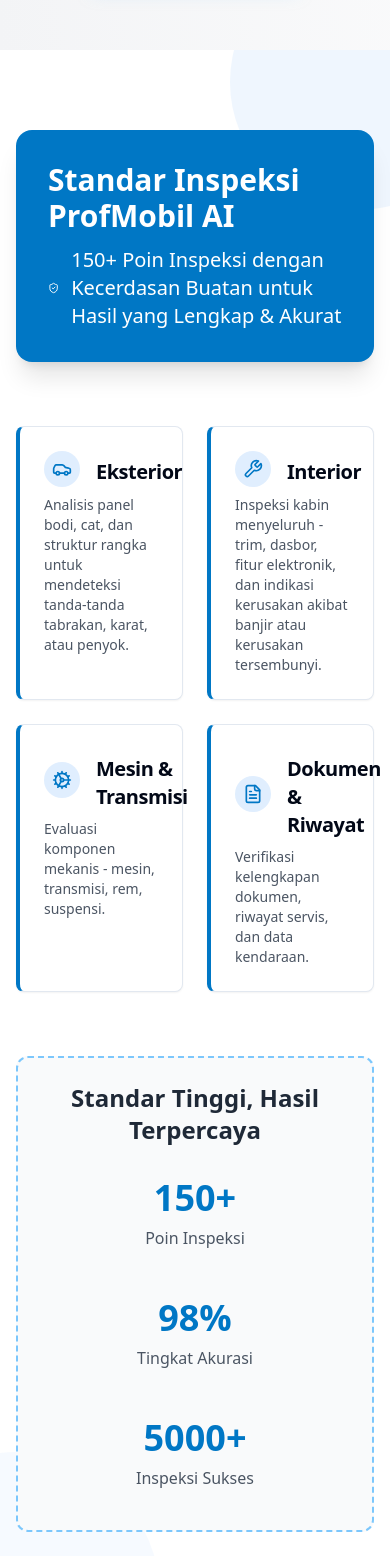
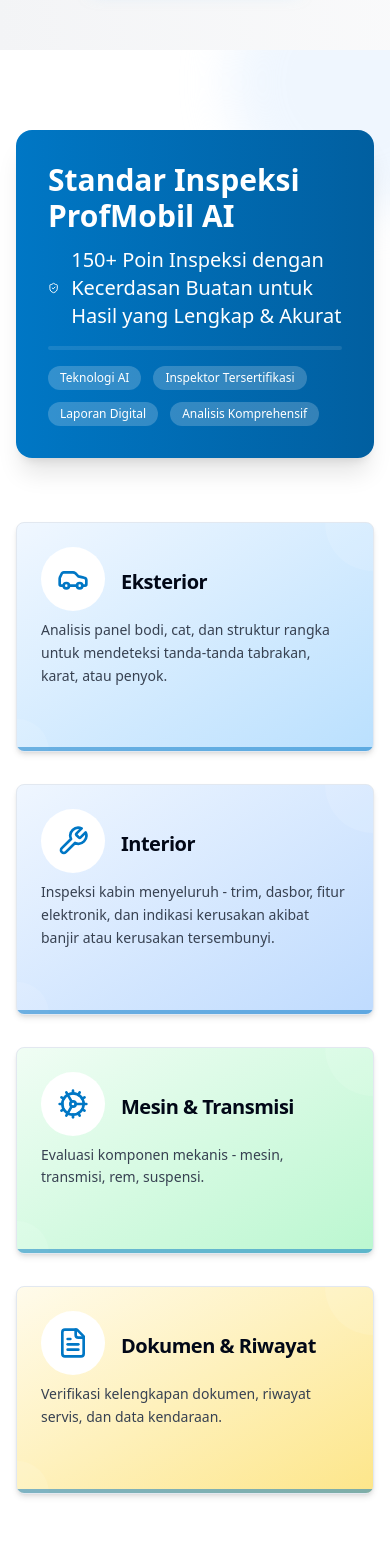
Before and after one commit to saldhyyoga/profmobil-ai-inspect, a React (Vite) app: page / in a window 390 px wide. Shown: the part 5600-7156 px from the top of the page. Built offline with nearby package versions, Linux system fonts and the light colour scheme.

Commit message:
Refactor: Improve Inspection Standards section
Improve the visual appearance of the "Inspection Standards" section by making the cards more aesthetic and interesting.

```diff
--- a/src/components/InspectionStandardsSection.tsx
+++ b/src/components/InspectionStandardsSection.tsx
@@ -1,30 +1,75 @@
 
-import React from 'react';
+import React, { useState } from 'react';
 import { Card, CardContent, CardDescription, CardHeader, CardTitle } from "@/components/ui/card";
-import { Car, FileText, Wrench, Cog, ShieldCheck } from "lucide-react";
+import { Car, FileText, Wrench, Cog, ShieldCheck, Check } from "lucide-react";
 import { Separator } from "@/components/ui/separator";
+import { cn } from "@/lib/utils";
 
 interface StandardCardProps {
   icon: React.ReactNode;
   title: string;
   description: string;
+  index: number;
 }
 
-const StandardCard = ({ icon, title, description }: StandardCardProps) => (
-  <Card className="h-full transition-all duration-300 hover:shadow-md border-l-4 border-l-automotive-600 group">
-    <CardHeader className="flex flex-row items-center gap-4 pb-2">
-      <div className="bg-automotive-100 rounded-full p-2 text-automotive-600 group-hover:bg-automotive-600 group-hover:text-white transition-colors duration-300">
-        {icon}
+const StandardCard = ({ icon, title, description, index }: StandardCardProps) => {
+  const [isHovered, setIsHovered] = useState(false);
+
+  // Different gradient backgrounds for each card
+  const gradients = [
+    "bg-gradient-to-br from-automotive-50 to-automotive-200",
+    "bg-gradient-to-br from-blue-50 to-blue-200",
+    "bg-gradient-to-br from-green-50 to-green-200",
+    "bg-gradient-to-br from-amber-50 to-amber-200"
+  ];
+
+  return (
+    <Card
+      className={cn(
+        "h-full transition-all duration-300 overflow-hidden relative group",
+        isHovered ? "shadow-xl transform -translate-y-1" : "shadow-md",
+        gradients[index % gradients.length]
+      )}
+      onMouseEnter={() => setIsHovered(true)}
+      onMouseLeave={() => setIsHovered(false)}
+    >
+      {/* Decorative elements */}
+      <div className="absolute top-0 right-0 w-24 h-24 bg-white/10 rounded-full -mt-12 -mr-12"></div>
+      <div className="absolute bottom-0 left-0 w-16 h-16 bg-white/10 rounded-full -mb-8 -ml-8"></div>
+
+      <CardHeader className="flex flex-row items-center gap-4 pb-2 relative z-10">
+        <div className={cn(
+          "rounded-full p-4 transition-all duration-300",
+          isHovered
+            ? "bg-automotive-600 text-white"
+            : "bg-white text-automotive-600"
+        )}>
+          {React.cloneElement(icon as React.ReactElement, { className: "h-8 w-8" })}
         </div>
         <CardTitle className="text-xl">{title}</CardTitle>
       </CardHeader>
-    <CardContent>
-      <CardDescription className="text-gray-600 text-sm">
+      <CardContent className="relative z-10">
+        <CardDescription className="text-gray-700 text-sm leading-relaxed">
           {description}
         </CardDescription>
+
+        <div className={cn(
+          "mt-4 flex items-center text-automotive-600 font-medium transition-all",
+          isHovered ? "opacity-100" : "opacity-0"
+        )}>
+          <span>Lihat Detail</span>
+          <Check className="ml-2 h-4 w-4" />
+        </div>
       </CardContent>
+
+      {/* Bottom accent bar */}
+      <div className={cn(
+        "h-1 w-full bg-automotive-600 absolute bottom-0 left-0 transition-all duration-300",
+        isHovered ? "opacity-100" : "opacity-50"
+      )}></div>
     </Card>
   );
+};
 
 const InspectionStandardsSection = () => {
   const standards = [
@@ -52,12 +97,14 @@ const InspectionStandardsSection = () => {
 
   return (
     <section id="standards" className="py-20 bg-white relative overflow-hidden">
-      {/* Background decoration */}
-      <div className="absolute -top-24 -right-24 w-64 h-64 rounded-full bg-automotive-100 opacity-50"></div>
-      <div className="absolute -bottom-32 -left-32 w-72 h-72 rounded-full bg-automotive-50 opacity-60"></div>
+      {/* Background decoration - enhanced with more elements */}
+      <div className="absolute -top-24 -right-24 w-64 h-64 rounded-full bg-automotive-100 opacity-50 blur-xl"></div>
+      <div className="absolute top-40 left-1/4 w-20 h-20 rounded-full bg-blue-100 opacity-40 blur-lg"></div>
+      <div className="absolute -bottom-32 -left-32 w-72 h-72 rounded-full bg-automotive-50 opacity-60 blur-xl"></div>
+      <div className="absolute bottom-40 right-1/4 w-28 h-28 rounded-full bg-green-100 opacity-30 blur-lg"></div>
 
       <div className="max-w-7xl mx-auto px-4 sm:px-6 lg:px-8 relative z-10">
-        <div className="bg-automotive-600 text-white p-8 rounded-2xl shadow-xl mb-16">
+        <div className="bg-gradient-to-r from-automotive-600 to-automotive-700 text-white p-8 rounded-2xl shadow-xl mb-16">
           <h2 className="text-3xl font-bold sm:text-4xl">
             Standar Inspeksi ProfMobil AI
           </h2>
@@ -67,33 +114,52 @@ const InspectionStandardsSection = () => {
               150+ Poin Inspeksi dengan Kecerdasan Buatan untuk Hasil yang Lengkap & Akurat
             </p>
           </div>
+
+          <div className="mt-4 bg-white/10 h-1 rounded-full"></div>
+
+          <div className="mt-4 flex flex-wrap gap-3">
+            <span className="bg-white/20 text-white text-xs px-3 py-1 rounded-full">Teknologi AI</span>
+            <span className="bg-white/20 text-white text-xs px-3 py-1 rounded-full">Inspektor Tersertifikasi</span>
+            <span className="bg-white/20 text-white text-xs px-3 py-1 rounded-full">Laporan Digital</span>
+            <span className="bg-white/20 text-white text-xs px-3 py-1 rounded-full">Analisis Komprehensif</span>
+          </div>
         </div>
 
-        <div className="grid grid-cols-2 md:grid-cols-4 gap-6">
+        <div className="grid grid-cols-1 md:grid-cols-2 lg:grid-cols-4 gap-8">
           {standards.map((standard, index) => (
             <StandardCard
               key={index}
               icon={standard.icon}
               title={standard.title}
               description={standard.description}
+              index={index}
             />
           ))}
         </div>
 
-        <div className="mt-16 p-6 border-2 border-dashed border-automotive-300 rounded-xl bg-gray-50">
-          <h3 className="text-2xl font-semibold text-center text-gray-800 mb-4">Standar Tinggi, Hasil Terpercaya</h3>
-          <div className="grid grid-cols-1 md:grid-cols-3 gap-4 text-center">
-            <div className="p-4">
-              <div className="text-4xl font-bold text-automotive-600 mb-2">150+</div>
-              <p className="text-gray-600">Poin Inspeksi</p>
+        <div className="mt-16 p-8 border border-automotive-200 rounded-xl bg-gradient-to-br from-gray-50 to-automotive-50 shadow-inner">
+          <h3 className="text-2xl font-semibold text-center text-gray-800 mb-6">Standar Tinggi, Hasil Terpercaya</h3>
+          <div className="grid grid-cols-1 md:grid-cols-3 gap-6 text-center">
+            <div className="p-6 bg-white rounded-xl shadow-sm hover:shadow-md transition-shadow">
+              <div className="inline-flex items-center justify-center w-16 h-16 rounded-full bg-automotive-100 text-automotive-600 mb-4">
+                <span className="text-2xl font-bold">150+</span>
               </div>
-            <div className="p-4">
-              <div className="text-4xl font-bold text-automotive-600 mb-2">98%</div>
-              <p className="text-gray-600">Tingkat Akurasi</p>
+              <div className="text-2xl font-bold text-automotive-600 mb-2">Poin Inspeksi</div>
+              <p className="text-gray-600">Inspeksi menyeluruh dari eksterior hingga dokumen</p>
             </div>
-            <div className="p-4">
-              <div className="text-4xl font-bold text-automotive-600 mb-2">5000+</div>
-              <p className="text-gray-600">Inspeksi Sukses</p>
+            <div className="p-6 bg-white rounded-xl shadow-sm hover:shadow-md transition-shadow">
+              <div className="inline-flex items-center justify-center w-16 h-16 rounded-full bg-automotive-100 text-automotive-600 mb-4">
+                <span className="text-2xl font-bold">98%</span>
+              </div>
+              <div className="text-2xl font-bold text-automotive-600 mb-2">Tingkat Akurasi</div>
+              <p className="text-gray-600">Dengan dukungan AI dan inspektor profesional</p>
+            </div>
+            <div className="p-6 bg-white rounded-xl shadow-sm hover:shadow-md transition-shadow">
+              <div className="inline-flex items-center justify-center w-16 h-16 rounded-full bg-automotive-100 text-automotive-600 mb-4">
+                <span className="text-2xl font-bold">5000+</span>
+              </div>
+              <div className="text-2xl font-bold text-automotive-600 mb-2">Inspeksi Sukses</div>
+              <p className="text-gray-600">Membantu ribuan konsumen membuat keputusan tepat</p>
             </div>
           </div>
         </div>
```
Lines whose indentation alone changed are shown as unchanged.
